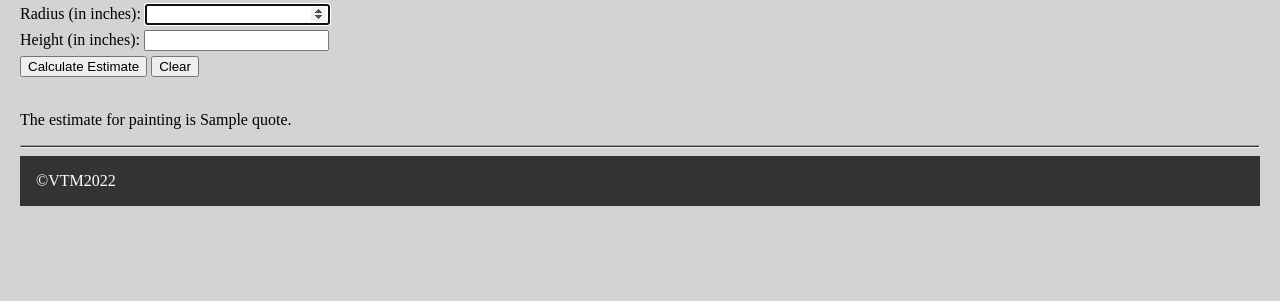
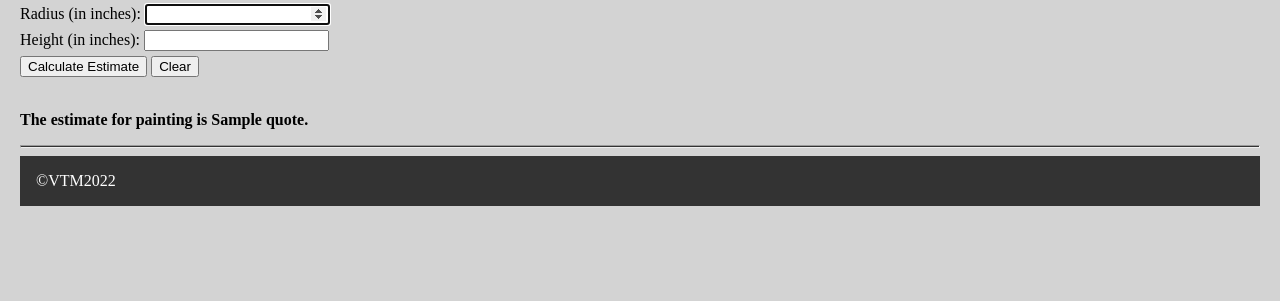
Before and after one commit to tnachman/vertical_tank_maintenance_hw8, a Flask app: template templates/estimate.html in a window 1280 px wide. Shown: the part 198-499 px from the top of the page. Run offline with Flask 2, Linux system fonts and the light colour scheme; the template is opened without the code that fills it: most values are stand-ins (such as "Sample title", 1, 10 or a date in 2020).

Commit message:
updated class in p tag

```diff
--- a/templates/estimate.html
+++ b/templates/estimate.html
@@ -22,6 +22,6 @@
 </form>
 <br />
 {% if quote %}
-<p class="price">The estimate for painting is {{quote}}.</p>
+<p class="bold">The estimate for painting is {{quote}}.</p>
 {% endif %}
 {% endblock %}
```
